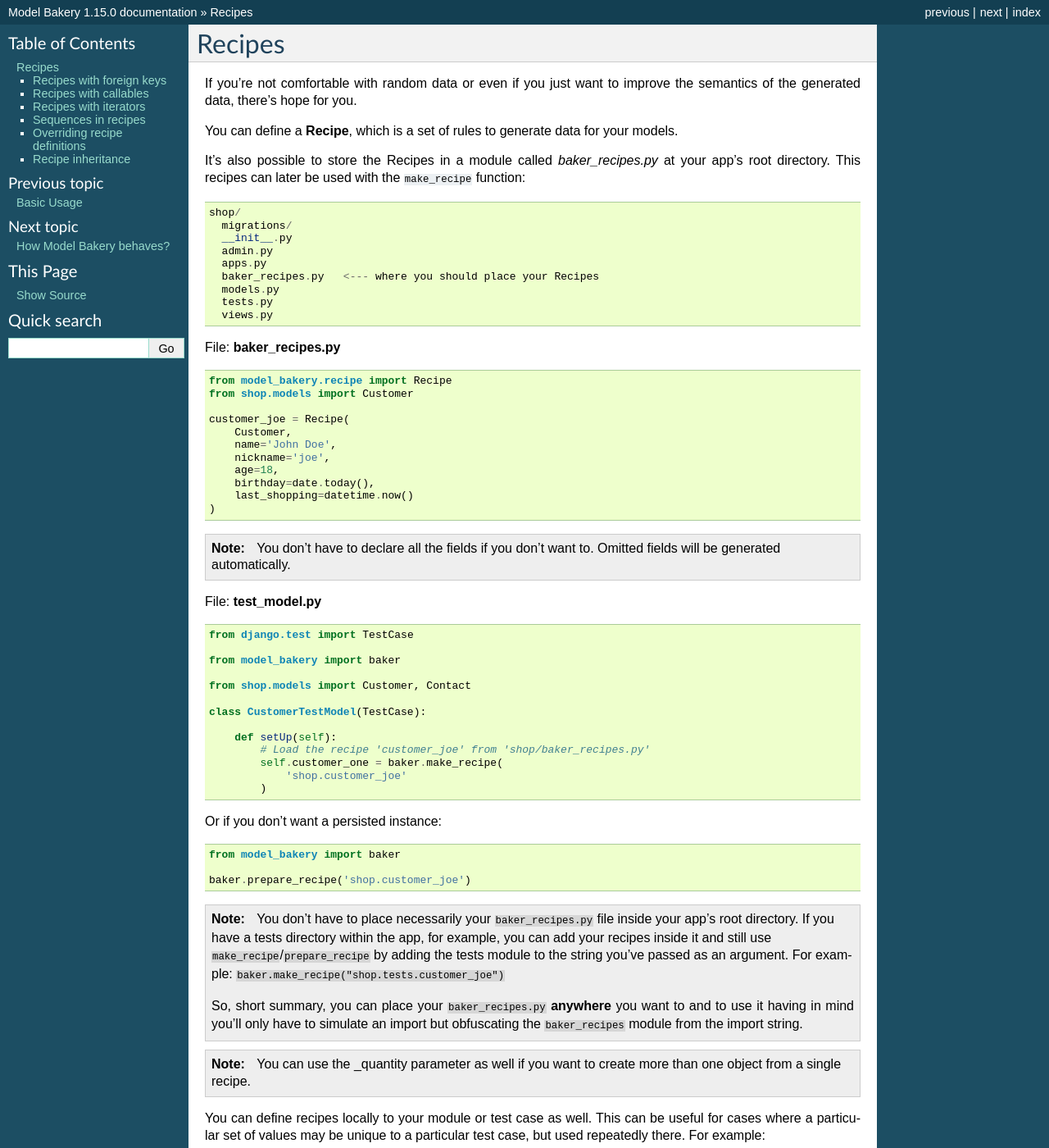
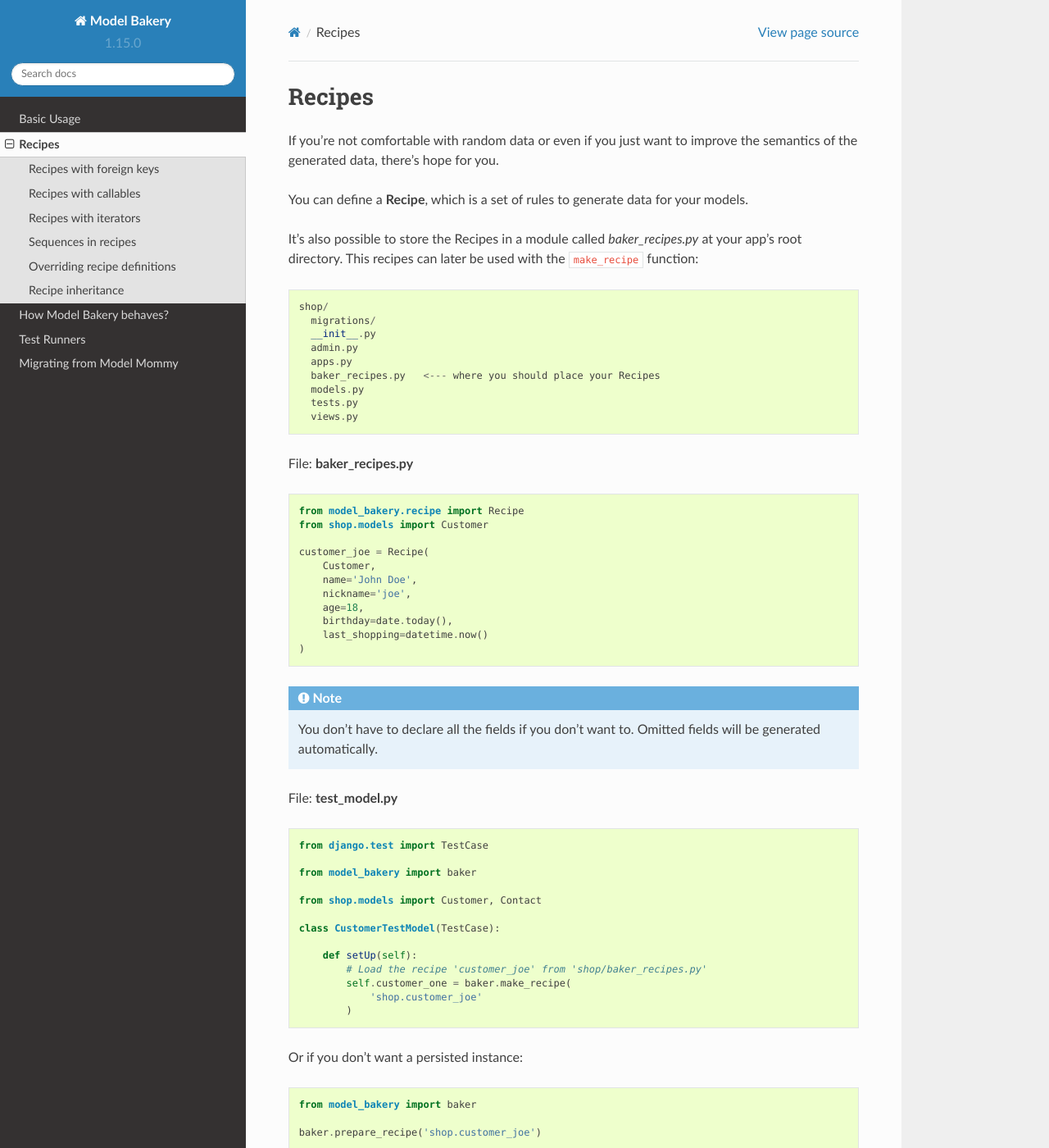
Before and after one commit to model-bakers/model_bakery, a Sphinx documentation site: the page built from docs/source/recipes.rst, in a window 1280 px wide and 1400 px high. Shown: the whole window at 82% size. Built offline with Sphinx 7.4.7 and the Read the Docs theme 2.0.0, drawn with Linux system fonts in a browser that asks for light colours; some of the changed text lies outside the part shown.

Commit message:
Update docs theme

```diff
--- /dev/null
+++ b/docs/requirements.txt
@@ -0,0 +1,2 @@
+Sphinx==1.8.6
+sphinx_rtd_theme
--- a/docs/source/conf.py
+++ b/docs/source/conf.py
@@ -97,7 +97,7 @@ pygments_style = "sphinx"
 
 # The theme to use for HTML and HTML Help pages.  See the documentation for
 # a list of builtin themes.
-html_theme = "default"
+html_theme = "sphinx_rtd_theme"
 
 # Theme options are theme-specific and customize the look and feel of a theme
 # further.  For a list of options available for each theme, see the
```
Also changed, not shown: .readthedocs.yaml.
